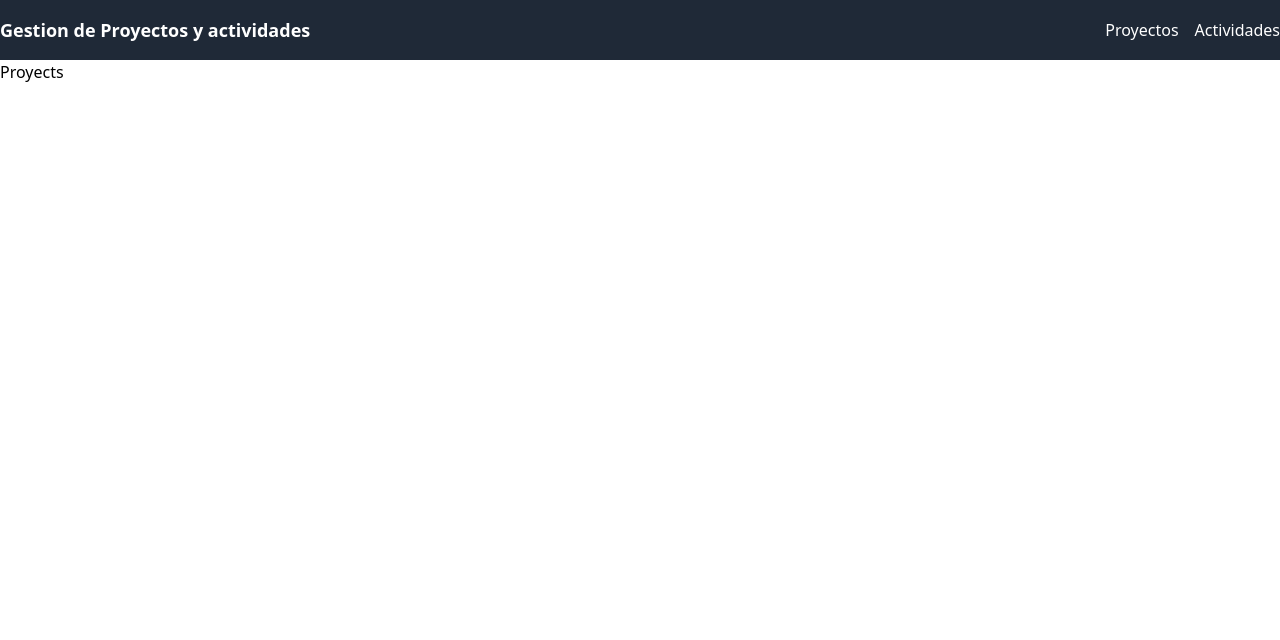
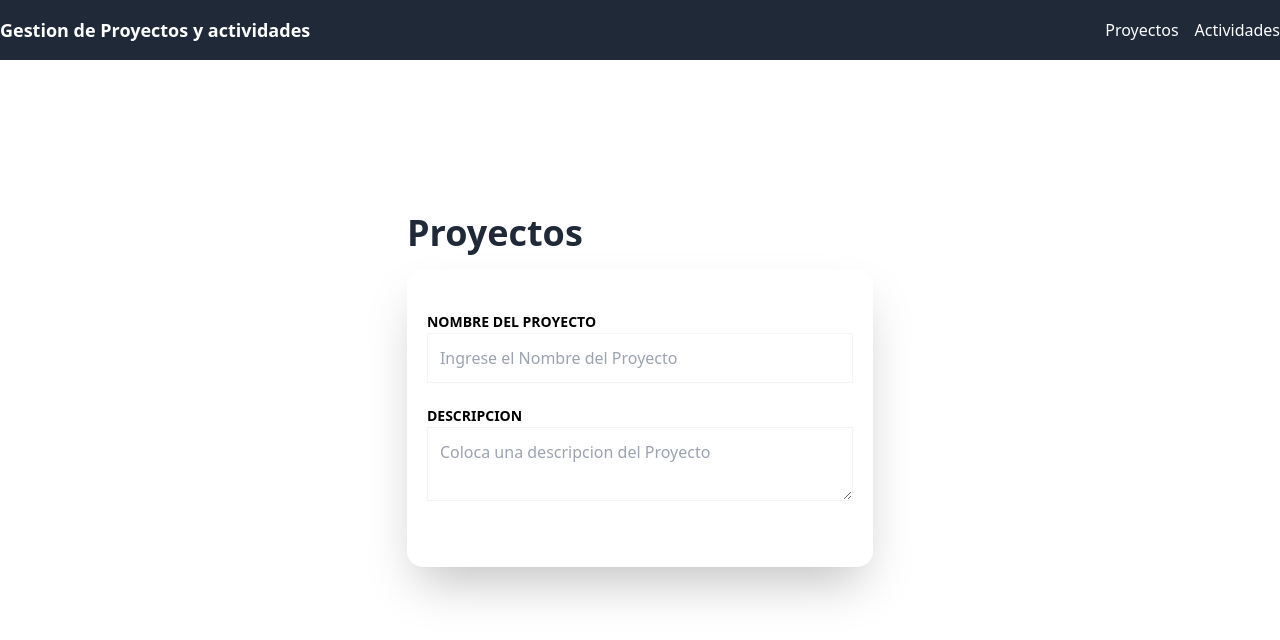
Before and after one commit to AlvaroJose1357/Mini-hackaton, a React (Vite) app in the folder frontend/: page /proyectos in a window 1280 px wide. Shown: the top 640 px of the page. Built offline with nearby package versions, Linux system fonts and the light colour scheme.

Commit message:
form de proyect

```diff
--- a/frontend/package.json
+++ b/frontend/package.json
@@ -12,6 +12,7 @@
   "dependencies": {
     "react": "^18.3.1",
     "react-dom": "^18.3.1",
+    "react-hook-form": "^7.53.2",
     "react-router-dom": "^7.0.1"
   },
   "devDependencies": {
--- /dev/null
+++ b/frontend/src/components/Error.jsx
@@ -0,0 +1,8 @@
+/* eslint-disable react/prop-types */
+export default function Error({ children }) {
+  return (
+    <p className="my-4 bg-red-700 p-3 text-center text-sm font-bold uppercase text-white rounded-3xl">
+      {children}
+    </p>
+  );
+}
--- a/frontend/src/config/axios.js
+++ b/frontend/src/config/axios.js
@@ -0,0 +1,12 @@
+import axios from "axios";
+
+const reactEnv = import.meta.env.VITE_REACT_APP_API_ENV;
+
+const axiosInstance = axios.create({
+  baseURL: `${reactEnv}`,
+  Headers: {
+    "Content-Type": "application/json",
+  },
+});
+
+export default axiosInstance;
--- a/frontend/src/pages/Home.jsx
+++ b/frontend/src/pages/Home.jsx
@@ -1,3 +1,24 @@
+import { Link } from "react-router-dom";
+
 export default function Home() {
-  return <div>Home</div>;
+  return (
+    <div className="flex items-center justify-center h-screen bg-gray-100">
+      <div className="text-center">
+        <h1 className="text-4xl font-bold text-gray-800 mb-4">
+          Bienvenido al Proyecto de Gestion de Proyectos y actividades
+        </h1>
+        <p className="text-lg text-gray-600">
+          En esta web podras gestionar tus proyectos y actividades de una forma
+          sencilla, rapida y eficiente
+        </p>
+        <span className="text-blue-400 uppercase font-bold">
+          <Link
+            to="/proyectos"
+            className="hover:underline">
+            Comienza ahora mismo
+          </Link>
+        </span>
+      </div>
+    </div>
+  );
 }
--- a/frontend/src/pages/Proyects.jsx
+++ b/frontend/src/pages/Proyects.jsx
@@ -1,3 +1,74 @@
+import { useForm } from "react-hook-form";
+import { useNavigate } from "react-router-dom";
+import Error from "../components/Error";
 export default function Proyects() {
-  return <div>Proyects</div>;
+  const {
+    register,
+    handleSubmit,
+    setValue,
+    formState: { errors },
+  } = useForm();
+  const navigate = useNavigate();
+
+  const formSubmit = handleSubmit((data) => {
+    console.log(data);
+    navigate("/proyectos");
+    // cuando ya se termine de enviar el formulario se reinician los valores
+    setValue("name", "");
+  });
+  return (
+    <div className="flex h-[calc(100vh-100px)] items-center justify-center">
+      <div>
+        <h1 className="text-4xl font-bold text-gray-800 mb-4">Proyectos</h1>
+        <form
+          className="mb-10 rounded-2xl bg-white px-5 py-10 shadow-2xl"
+          noValidate
+          onSubmit={formSubmit}>
+          <div className="mb-5">
+            <label
+              htmlFor="name"
+              className="text-sm font-bold uppercase">
+              Nombre del Proyecto
+            </label>
+            <input
+              id="name"
+              className="w-full border border-gray-100 p-3"
+              type="text"
+              placeholder="Ingrese el Nombre del Proyecto"
+              {...register("name", {
+                required: "El Nombre del Paciente es obligatorio",
+                minLength: {
+                  value: 2,
+                  message:
+                    "El Nombre del Paciente debe tener al menos 2 caracteres",
+                },
+              })}
+            />
+            {errors.name && <Error>{errors.name.message?.toString()}</Error>}
+          </div>
+          <div className="mb-5">
+            <label
+              htmlFor="description"
+              className="text-sm font-bold uppercase">
+              Descripcion
+            </label>
+            <textarea
+              id="description"
+              className="w-full border border-gray-100 p-3"
+              type="text"
+              placeholder="Coloca una descripcion del Proyecto"
+              {...register("name", {
+                required: "El Nombre del Paciente es obligatorio",
+                minLength: {
+                  value: 2,
+                  message:
+                    "El Nombre del Paciente debe tener al menos 2 caracteres",
+                },
+              })}></textarea>
+            {errors.name && <Error>{errors.name.message?.toString()}</Error>}
+          </div>
+        </form>
+      </div>
+    </div>
+  );
 }
```
Also changed, not shown: 2 other files (tests, documents, lock files or other folders).
